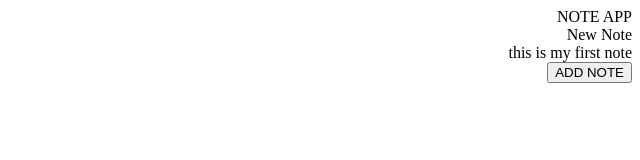
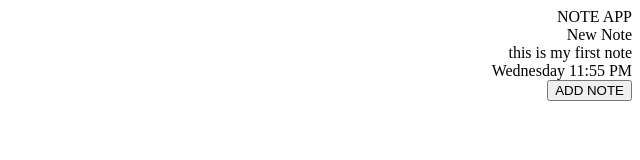
Before and after one commit to MiladNz/NoteApp-Course--Example, a plain HTML site: page index.html in a window 1280 px wide. Shown: the whole page, without its empty margins (640-1280 px from the left). Drawn offline with Linux system fonts and the light colour scheme.

Commit message:
commit on main

```diff
--- a/index.html
+++ b/index.html
@@ -22,6 +22,7 @@
           <div class="notes__list-items">
             <div class="notes__small-title">New Note</div>
             <div class="notes__small-body">this is my first note</div>
+            <div class="notes__small-updated">Wednesday 11:55 PM</div>
           </div>
         </div>
         <button class="notes__add">ADD NOTE</button>
```
